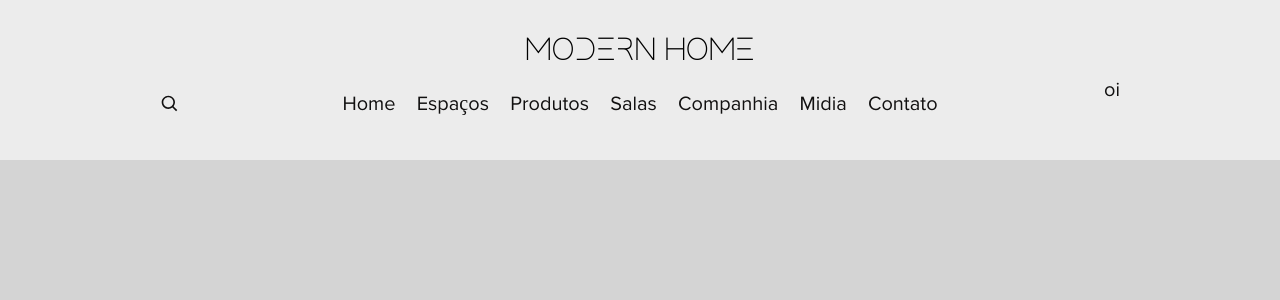
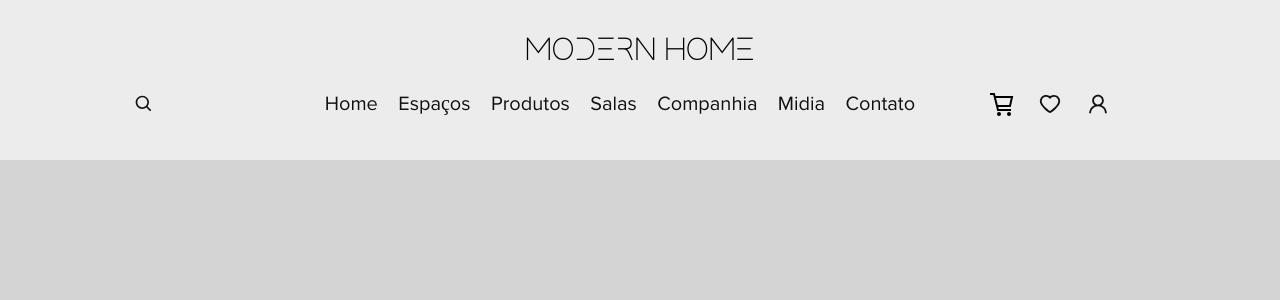
Before and after one commit to FeBassetto/clothing-store, a React (Create React App) app: page / in a window 1280 px wide. Shown: the top 300 px of the page. Built offline with nearby package versions, Linux system fonts and the light colour scheme; the HTML template or start-up script is replaced by a standard one.

Commit message:
Finished header icons

```diff
--- a/src/components/Header/Header.jsx
+++ b/src/components/Header/Header.jsx
@@ -2,6 +2,7 @@ import React from "react";
 import style from './Header.module.css'
 import Navigation from "./Navigation/Navigation";
 import SearchHeader from "./SearchHeader/SearchHeader";
+import HeaderIcons from './HeaderIcons/HeaderIcons';
 
 
 const Header = () => {
@@ -13,7 +14,7 @@ const Header = () => {
             <div className={style.header__bottom} >
                 <SearchHeader />
                 <Navigation />
-                <div className={style.qualquer}>oi</div>
+                <HeaderIcons />
             </div>
         </header>
     )
--- a/src/components/Header/Header.module.css
+++ b/src/components/Header/Header.module.css
@@ -36,14 +36,9 @@
     display: flex;
     justify-content: space-around;
 
-    padding: 0 10vw;
+    padding: 0 8vw;
 
     box-sizing: border-box;
 
     color: var(--black);
 }
-
-.qualquer{
-    width: 15%;
-    text-align: right;
-}
--- /dev/null
+++ b/src/components/Header/HeaderIcons/HeaderIcons.jsx
@@ -0,0 +1,16 @@
+import React from "react";
+import style from './HeaderIcons.module.css'
+import { GrCart } from 'react-icons/gr'
+import { AiOutlineHeart, AiOutlineUser } from 'react-icons/ai'
+
+const HeaderIcons = () => {
+    return (
+        <div className={style.icons} >
+            <GrCart />
+            <AiOutlineHeart />
+            <AiOutlineUser />
+        </div>
+    )
+}
+
+export default HeaderIcons
--- /dev/null
+++ b/src/components/Header/HeaderIcons/HeaderIcons.module.css
@@ -0,0 +1,22 @@
+.icons{
+    width: 205px;
+    height: 100%;
+
+    display: flex;
+    align-items: center;
+    justify-content: flex-end;
+
+    padding: 0 1.5rem;
+    box-sizing: border-box;
+
+    font-size: 1.5rem;
+}
+
+.icons > *{
+    margin: 0 .75rem;
+}
+
+.icons > *:hover{
+    cursor: pointer;
+    opacity: .8;
+}
--- a/src/components/Header/Navigation/Navigation.module.css
+++ b/src/components/Header/Navigation/Navigation.module.css
@@ -1,5 +1,5 @@
 .navigation{
-    width: 70%;
+    width: 900px;
     height: 100%;
 
     display: flex;
--- a/src/components/Header/SearchHeader/SearchHeader.module.css
+++ b/src/components/Header/SearchHeader/SearchHeader.module.css
@@ -1,6 +1,6 @@
 .search{
     height: 100%;
-    width: 15%;
+    width: 205px;
 
     display: flex;
     align-items: center;
```
